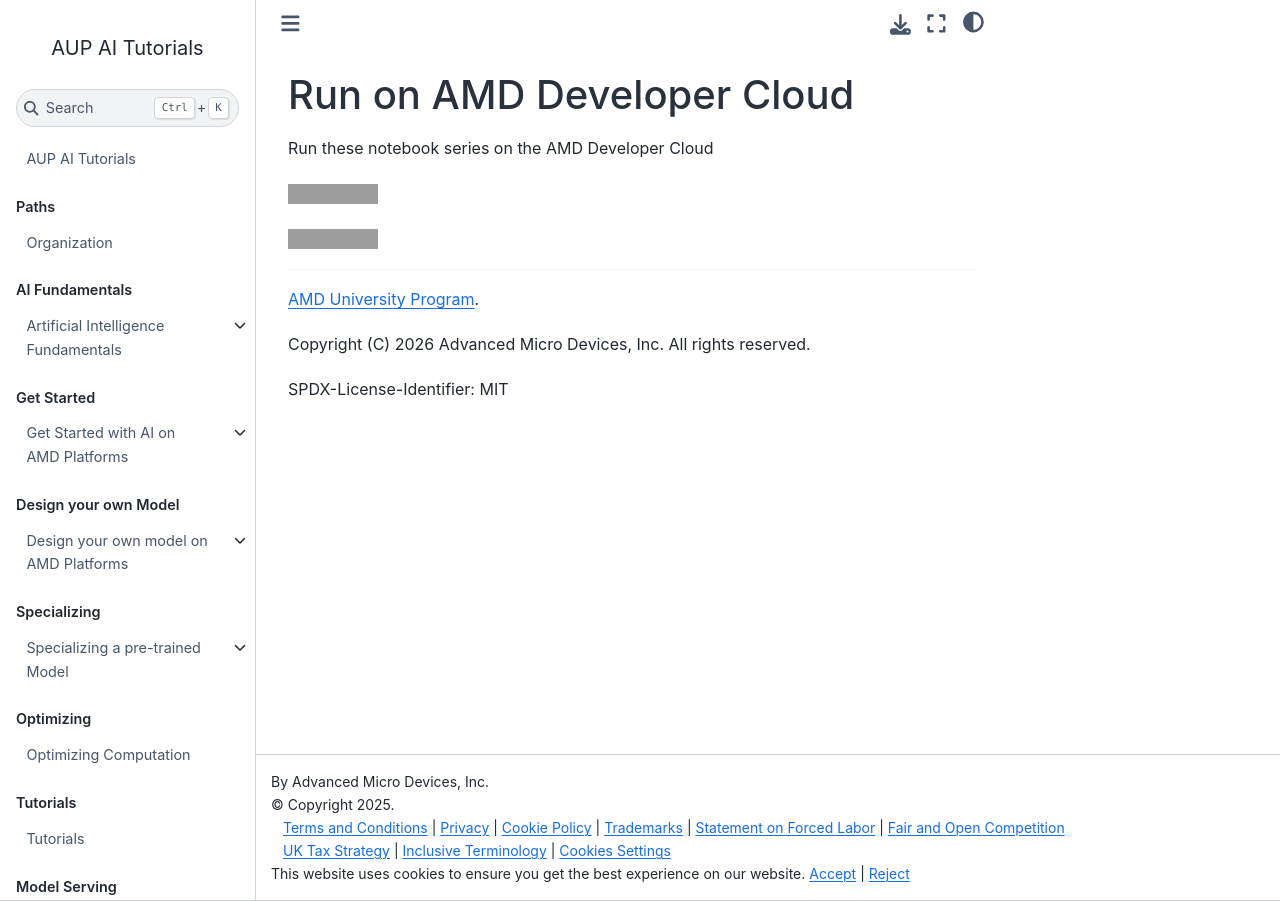
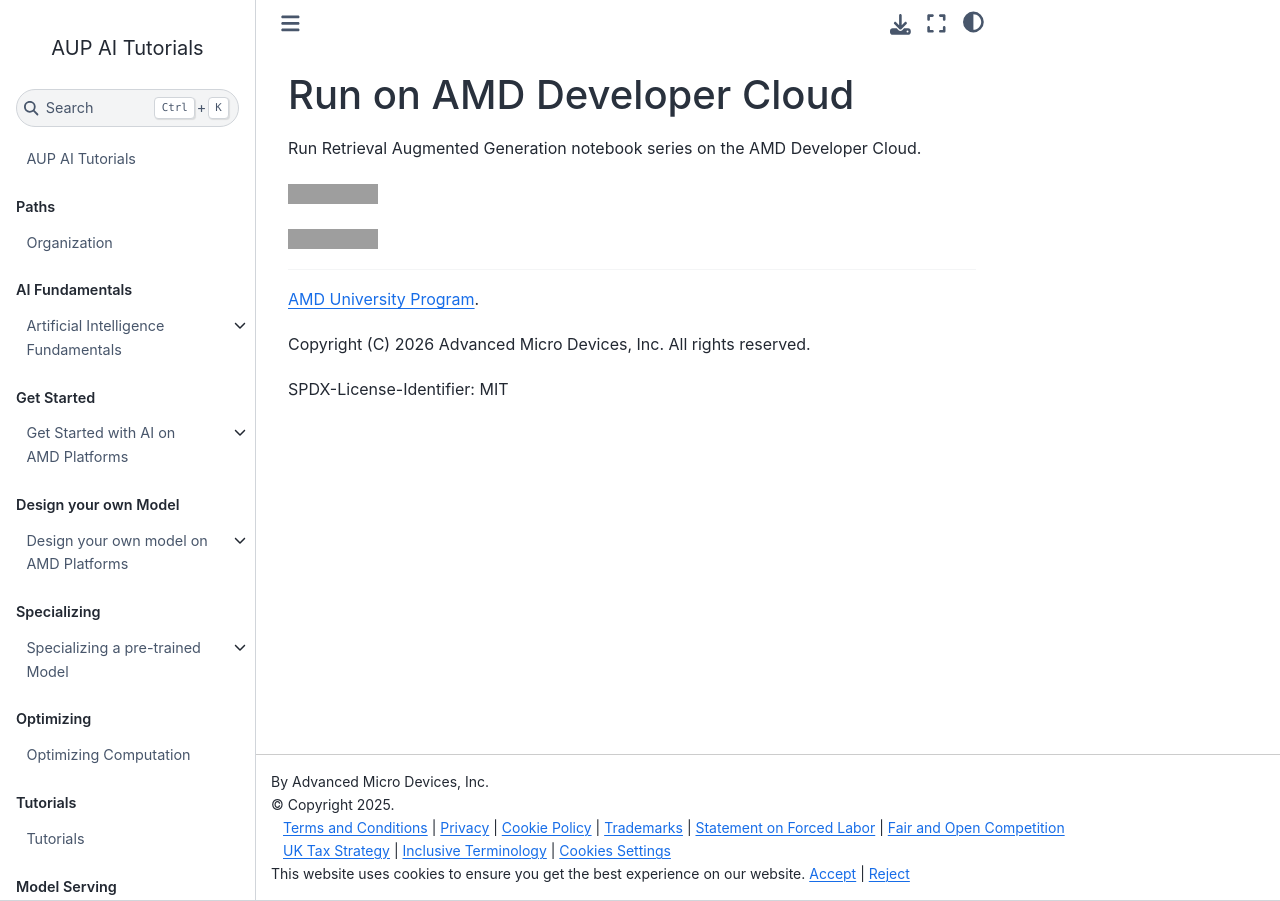
Before and after one commit to degenerate-kun-69/aup-ai-tutorials, a Jupyter Book: the page built from rag/README.md, in a window 1280 px wide. Built offline with Jupyter Book 1.0.4 settings and Sphinx 7.4.7 and the Sphinx Book theme 1.1.4, drawn with Linux system fonts in a browser that asks for light colours; pages that are not in the unit, such as notebooks, are missing from menus; grey boxes are pictures that could not be loaded.

Commit message:
Add notebook series names

```diff
--- a/rag/README.md
+++ b/rag/README.md
@@ -1,6 +1,6 @@
 # Run on AMD Developer Cloud
 
-Run these notebook series on the AMD Developer Cloud
+Run Retrieval Augmented Generation notebook series on the AMD Developer Cloud.
 
 [![Open in AMD Developer Cloud](https://img.shields.io/badge/Open_in_AMD_Developer_Cloud-000000?logo=amd&logoSize=auto)](https://amd-ai-academy.com/github/AMDResearch/aup-ai-tutorials/blob/main/rag)
 
```
Also changed, not shown: ai-agents/README.md (+1 -1 lines), quant/README.md (+1 -1 lines).
